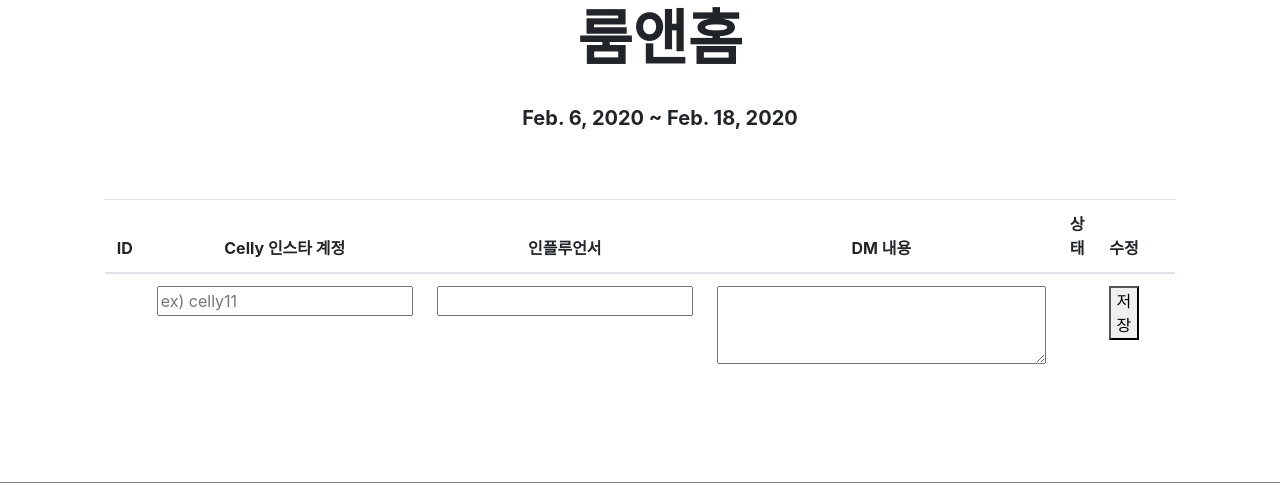
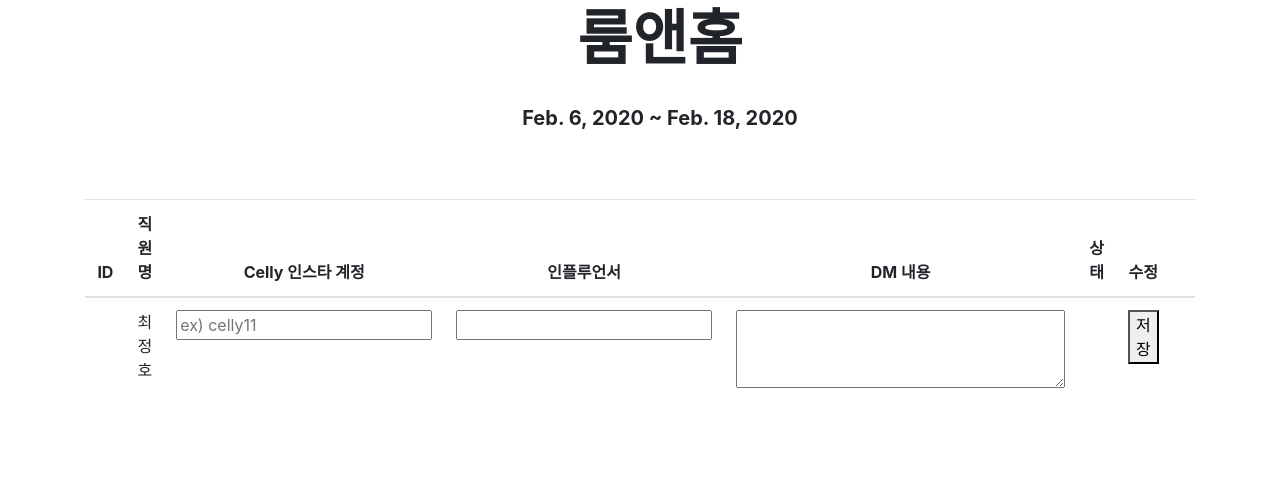
Before and after one commit to acepilot0620/internal_website, a Django app: page /contract_board/2 in a window 1280 px wide. Shown: the part 246-729 px from the top of the page. Run offline with Django 3.2, Linux system fonts and the light colour scheme; a user stored in the database is signed in; data comes from the database, SQL or seed files in the repository; both versions use the stored data as it was after the commit; data that the repository does not hold is empty; some libraries are stand-ins or nearby versions.

Commit message:
이름뜨게 추가

```diff
--- a/youtube_croller/main/templates/contract_board.html
+++ b/youtube_croller/main/templates/contract_board.html
@@ -54,6 +54,7 @@
         <thead id="title">
             <tr>
                 <th>ID</th>
+                <th>직원명</th>
                 <th>Celly 인스타 계정</th>
                 <th>인플루언서</th>
                 <th>DM 내용</th>
@@ -72,6 +73,7 @@
             <tr>
                 <td><script>document.write(index)</script></td>
                 <td>{{i.insta_id}}</td>
+                <td>{{account.nickname}}</td>
                 <td><a href="https://www.instagram.com/{{i.influencer}}">{{i.influencer}}</a></td>
                 <td>{{i.feed_condition}}</td>
                 {% if i.is_confirmed == False %}
@@ -95,6 +97,7 @@
             <form method="POST" action="">
                 {% csrf_token %}
                 <td></td>
+                <td>{{account.nickname}}</td>
                 <td><input type="text" placeholder="ex) celly11" name="insta_id"></td>
                 <td><input type="text" name="influencer"></td>
                 <td><textarea cols="30" rows="3" name="feed_condition"></textarea></td>
```
Also changed, not shown: youtube_croller/db.sqlite3.
